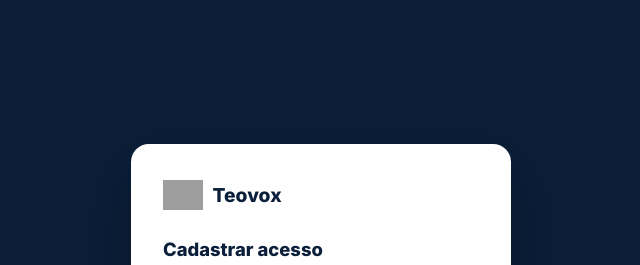
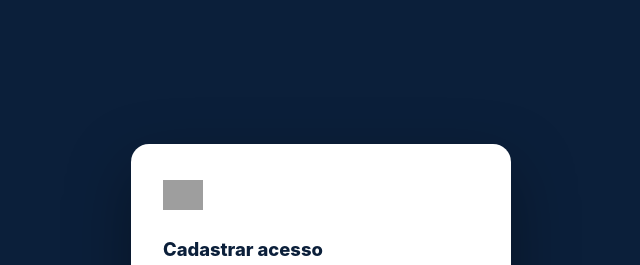
Before and after one commit to flavioamorimbr/teovox-app, a plain HTML site: page index.html.html in a window 1280 px wide. Shown: the top 265 px of the page, without its empty margins (319-959 px from the left). Drawn offline with Linux system fonts and the light colour scheme; grey boxes are pictures that could not be loaded.

Commit message:
Add files via upload

```diff
--- a/index.html.html
+++ b/index.html.html
@@ -5,9 +5,6 @@
 <meta name="viewport" content="width=device-width, initial-scale=1.0">
 <title>Teovox — Painel de Clientes</title>
 <link rel="icon" href="https://teovox.com.br/Logotipo-teovox2.png">
-<link rel="preconnect" href="https://fonts.googleapis.com">
-<link rel="preconnect" href="https://fonts.gstatic.com" crossorigin>
-<link href="https://fonts.googleapis.com/css2?family=Inter:wght@400;500;600;700;800&display=swap" rel="stylesheet">
 <style>
   *, *::before, *::after { box-sizing: border-box; margin: 0; padding: 0; }
 
@@ -33,8 +30,8 @@
     --lead-100: #D8D8D8;
     --lead-50: #F2F2F2;
     --white: #FFFFFF;
-    --font-display: 'Inter', -apple-system, "SF Pro Display", "Roboto", "Segoe UI", Arial, sans-serif;
-    --font-body: 'Inter', -apple-system, "SF Pro Text", "Roboto", "Segoe UI", Arial, sans-serif;
+    --font-display: -apple-system, "SF Pro Display", "Segoe UI", Roboto, "Helvetica Neue", Arial, sans-serif;
+    --font-body: -apple-system, "SF Pro Text", "Segoe UI", Roboto, "Helvetica Neue", Arial, sans-serif;
   }
 
   html, body { height: 100%; }
@@ -889,7 +886,6 @@
     <div class="login-card">
       <div class="login-brand">
         <img src="https://teovox.com.br/Logotipo-teovox2.png" alt="Teovox">
-        <span>Teovox</span>
       </div>
       <h1 id="auth-title">Acesso ao painel</h1>
       <p class="login-sub" id="auth-sub">Entre com seu usuário e senha para continuar.</p>
@@ -934,7 +930,6 @@
   <aside class="sidebar">
     <a href="#/inicio" class="brand" aria-label="Início">
       <img src="https://teovox.com.br/Logotipo-teovox2.png" alt="Teovox">
-      <span>Teovox</span>
     </a>
     <nav>
       <a href="#/clientes" class="active" data-tab="clientes">
```
